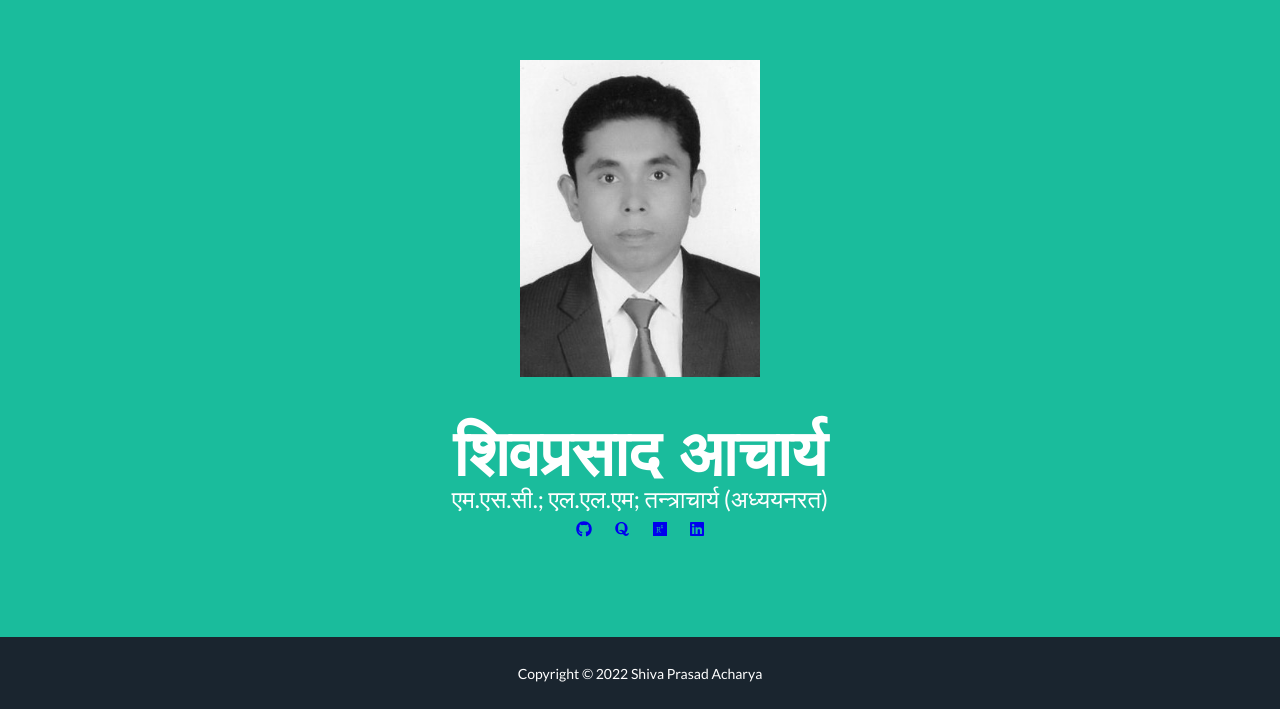
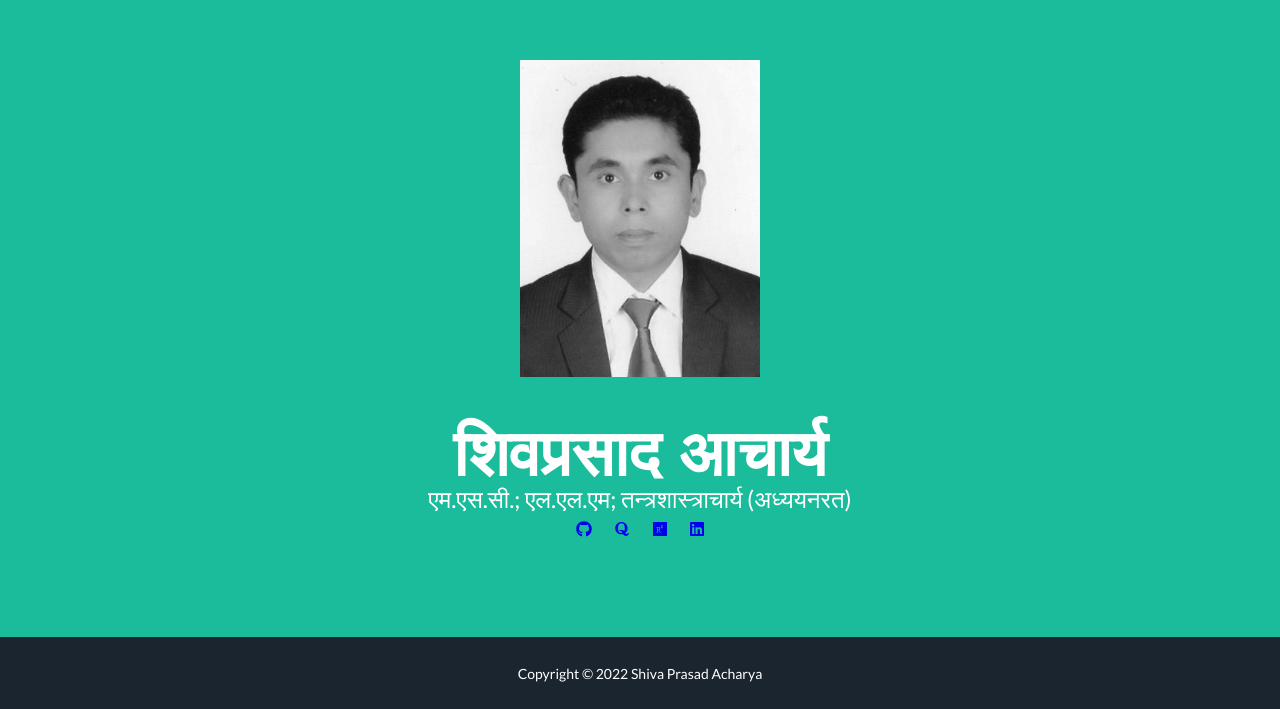
Before and after one commit to ShivaPrasadAcharya/websiteofshiva, a plain HTML site: page index.html in a window 1280 px wide. Shown: the part 140-849 px from the top of the page. Drawn offline with nearby package versions, Linux system fonts and the light colour scheme.

Commit message:
Update index.html

```diff
--- a/index.html
+++ b/index.html
@@ -28,7 +28,7 @@
                 <!-- Masthead Heading-->
                 <h2 class="masthead-heading text-uppercase mb-0">शिवप्रसाद आचार्य</h2>
                 <!-- Masthead Subheading-->
-                <p class="masthead-subheading font-weight-light mb-0">एम.एस.सी.; एल.एल.एम; तन्त्राचार्य (अध्ययनरत)</p>
+                <p class="masthead-subheading font-weight-light mb-0">एम.एस.सी.; एल.एल.एम; तन्त्रशास्त्राचार्य (अध्ययनरत)</p>
                 <nav>
 
                     <a href="https://github.com/ShivaPrasadAcharya"><i class="fab fa-github"></i></a>
```
